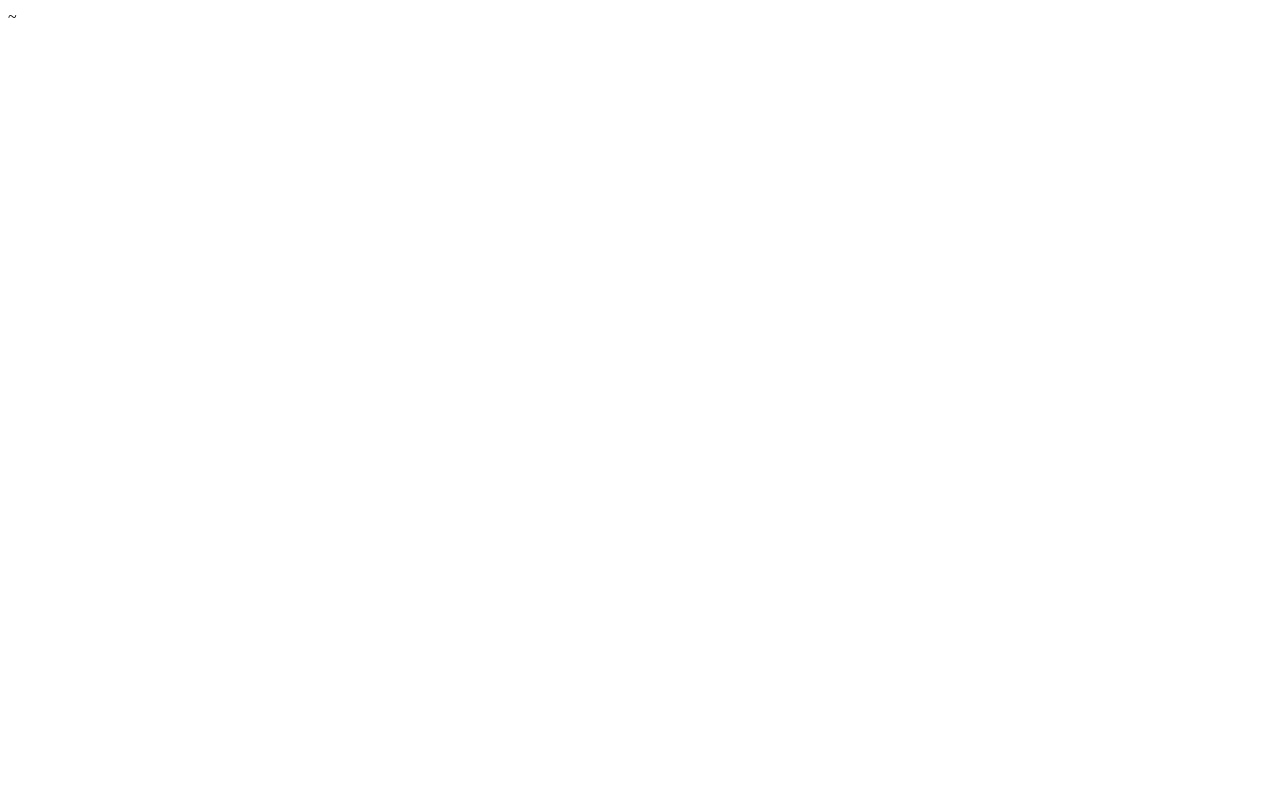
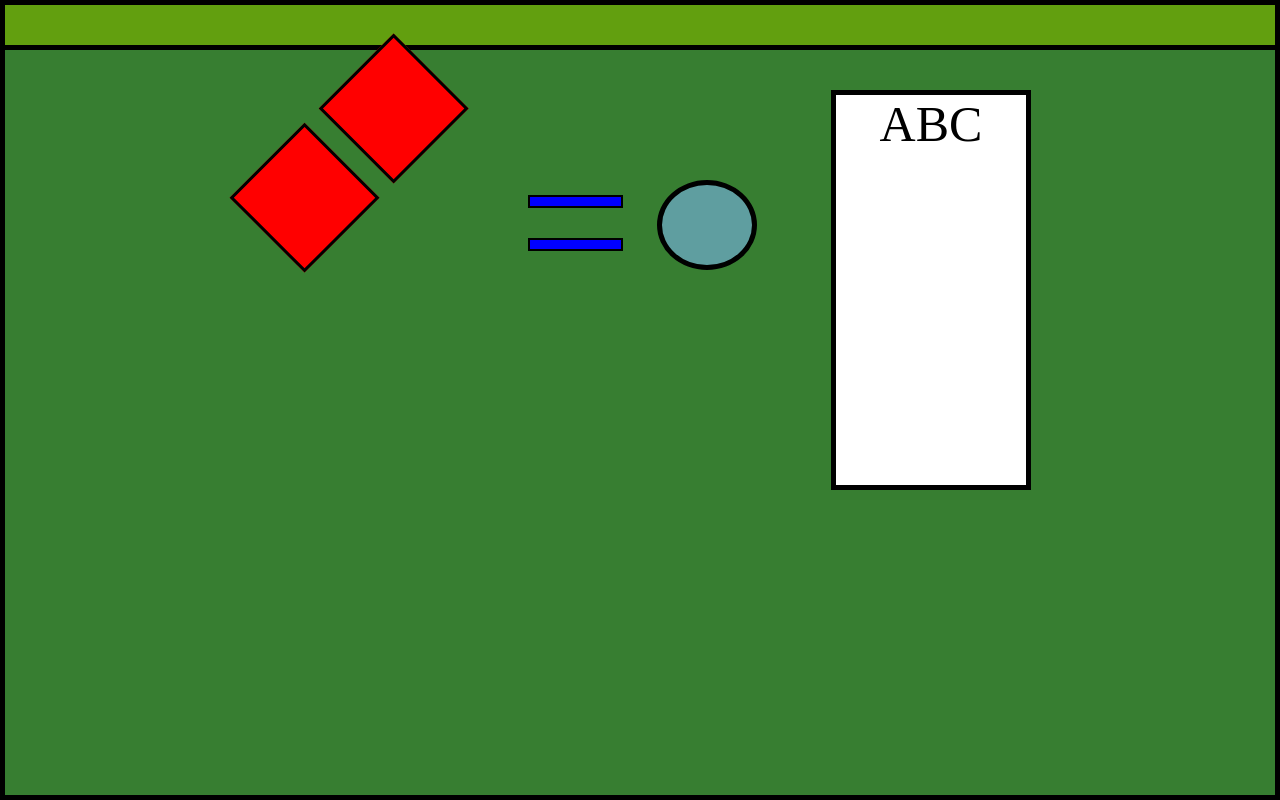
Before and after one commit to mbloch97/junior-optimo, a plain HTML site: page index.html in a window 1280 px wide. Drawn offline with Linux system fonts and the light colour scheme.

Commit message:
page layout

```diff
--- a/index.html
+++ b/index.html
@@ -1,10 +1,32 @@
-~<!DOCTYPE html>
+<!DOCTYPE html>
 <html lang="en">
   <head>
     <meta charset="UTF-8" />
     <meta name="viewport" content="width=device-width, initial-scale=1.0" />
-    <link rel="stylesheet" href="style.css" />
-    <title>Document</title>
+    <title>Junior Game Editor - Zadanie</title>
+    <link href="style.css" rel="stylesheet" />
   </head>
-  <body></body>
+  <body>
+    <nav></nav>
+
+    <section class="grid">
+      <div class="point-one">
+        <div class="square"></div>
+        <div class="square"></div>
+      </div>
+
+      <div class="point-two">
+        <div class="space">
+          <div class="space-blue"></div>
+          <div class="space-green"></div>
+          <div class="space-blue"></div>
+        </div>
+        <div class="circle"></div>
+      </div>
+
+      <div class="point-three">
+        <div class="text">ABC</div>
+      </div>
+    </section>
+  </body>
 </html>
--- a/style.css
+++ b/style.css
@@ -0,0 +1,93 @@
+* {
+  padding: 0;
+  margin: 0;
+  box-sizing: border-box;
+}
+
+nav {
+  background-color: rgba(112, 170, 5, 0.76);
+  padding: 20px;
+  border-bottom: solid 5px black;
+}
+
+body {
+  background-color: rgba(11, 97, 3, 0.815);
+  height: 100vh;
+  border: solid 5px black;
+}
+
+.grid {
+  display: grid;
+  grid-template-columns: repeat(3, 291px);
+  grid-template-rows: 120px;
+  justify-content: center;
+}
+
+.point-one,
+.point-two,
+.point-three {
+  display: flex;
+  justify-content: space-evenly;
+}
+
+/* point one */
+.point-one {
+  transform: rotate(315deg);
+  margin-top: 65px;
+  margin-right: 80px;
+}
+
+.space {
+  padding: 25px;
+}
+
+.square {
+  background-color: red;
+  border: solid 3px black;
+  padding: 50px;
+  margin: 10px;
+}
+
+/* point two */
+.point-two {
+  padding-top: 100px;
+}
+
+.space-blue {
+  width: 95px;
+  height: 13px;
+  background-color: blue;
+  border: solid 2px black;
+  margin-top: 20px;
+}
+
+.space-green {
+  padding: 5px;
+}
+
+.circle {
+  width: 100px;
+  height: 90px;
+  background-color: cadetblue;
+  border: solid 5px black;
+  border-radius: 50%;
+  margin-top: 30px;
+  margin-right: 20px;
+}
+
+/* point three */
+.point-three {
+  display: flex;
+  justify-content: space-around;
+}
+
+.text {
+  width: 200px;
+  height: 400px;
+  border: solid 5px black;
+  color: black;
+  background-color: white;
+  font-size: 50px;
+  text-align: center;
+  margin: 40px 20px;
+}
```
